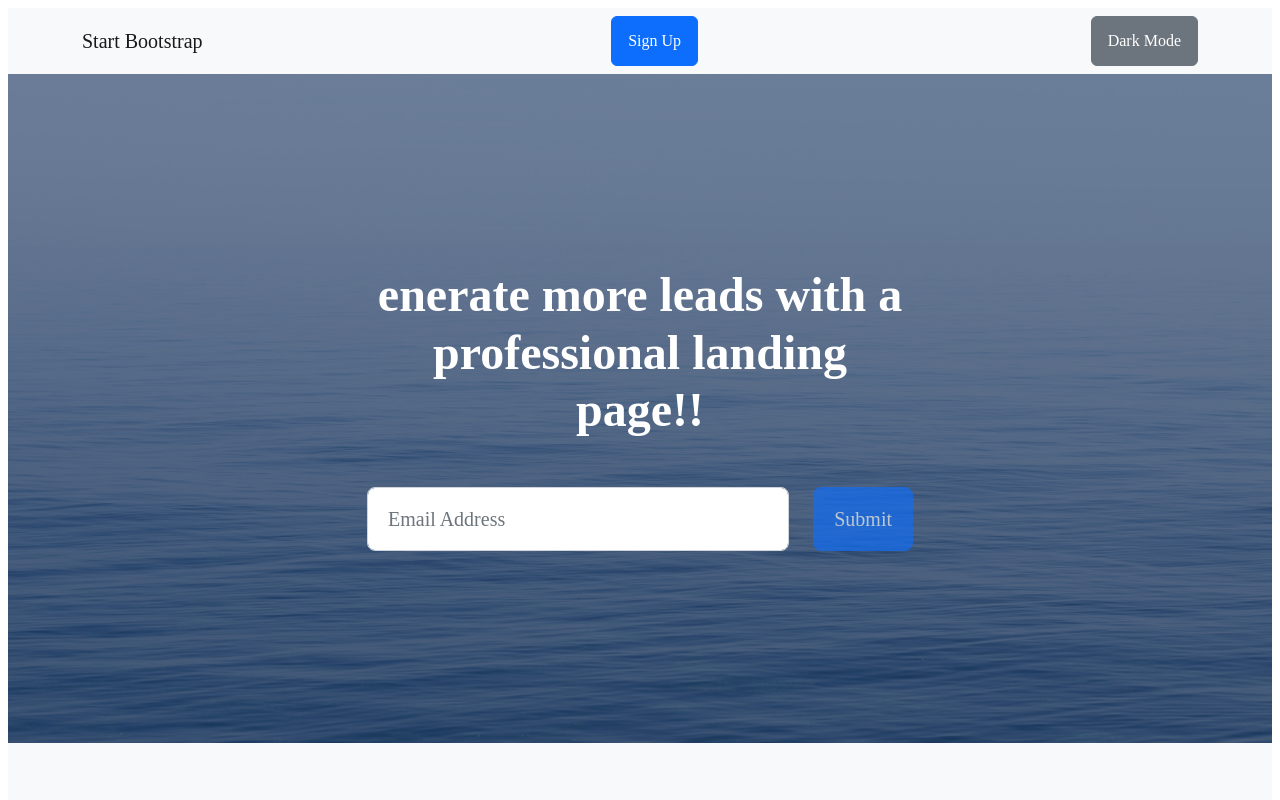
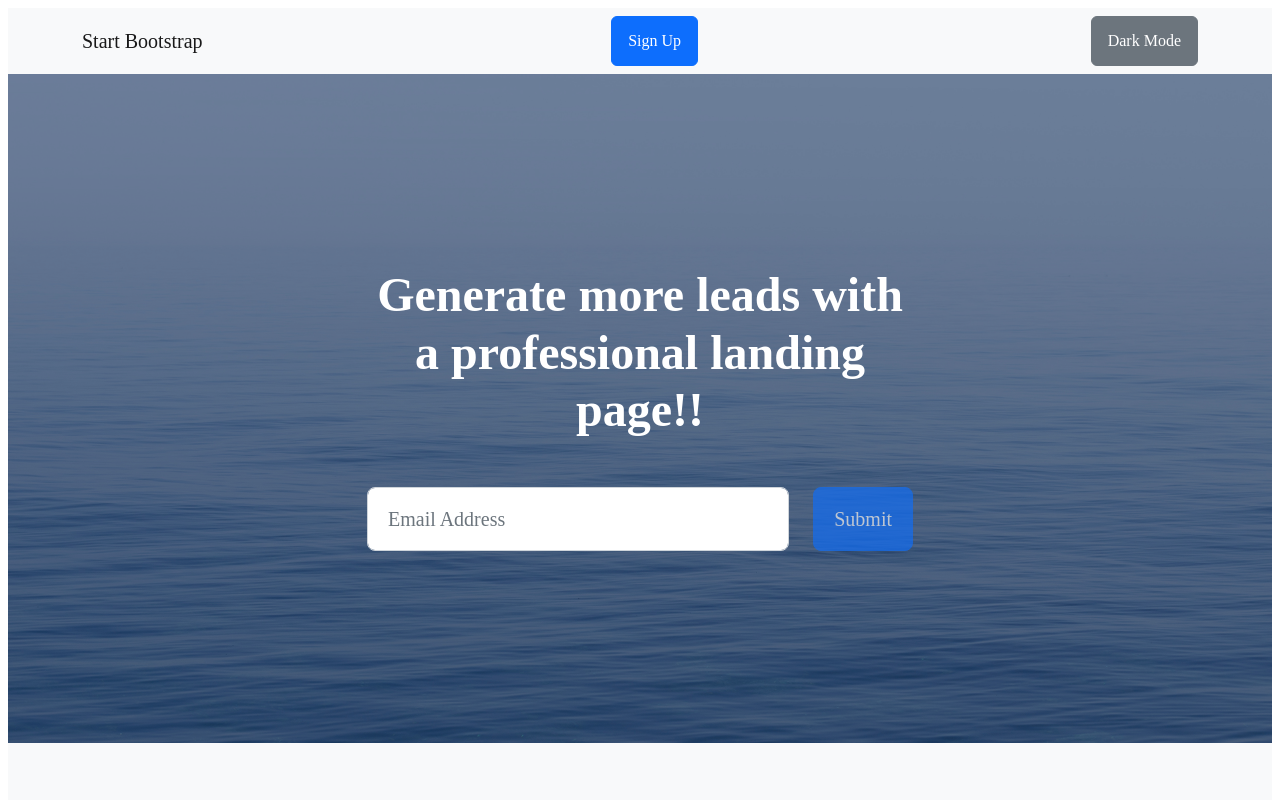
Before and after one commit to 20221157/CI-CD, a website: page dist/index.html in a window 1280 px wide. Shown: the top 800 px of the page. Drawn offline with nearby package versions, Linux system fonts and the light colour scheme.

Commit message:
Update index.html

```diff
--- a/dist/index.html
+++ b/dist/index.html
@@ -31,7 +31,7 @@
                     <div class="col-xl-6">
                         <div class="text-center text-white">
                             <!-- Page heading-->
-                            <h1 class="mb-5">enerate more leads with a professional landing page!!</h1>
+                            <h1 class="mb-5">Generate more leads with a professional landing page!!</h1>
                             <!-- Signup form-->
                             <!-- * * * * * * * * * * * * * * *-->
                             <!-- * * SB Forms Contact Form * *-->
```
